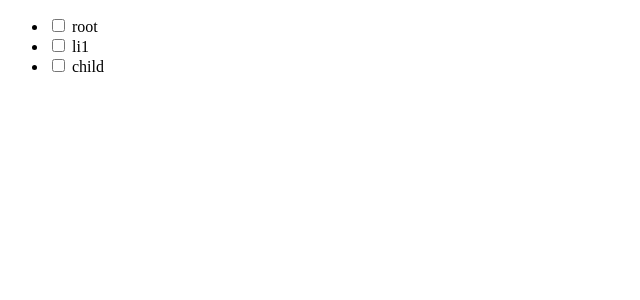
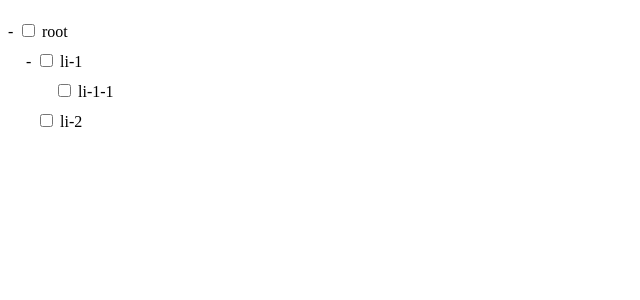
Before and after one commit to JianKang-Li/vue-tree, a Vue app: page / in a window 1280 px wide. Shown: the top 300 px of the page, without its empty margins (0-640 px from the left). Built offline with nearby package versions, Linux system fonts and the light colour scheme.

Commit message:
实现渲染和展开收缩节点

```diff
--- a/src/App.vue
+++ b/src/App.vue
@@ -7,18 +7,19 @@ import { ref } from 'vue'
 import Tree from "@/components/Tree"
 
 const nodes = ref([{
-  id: 1,
-  isParent: true,
-  name: 'root'
-},
-{
-  id: 2,
-  isParent: true,
-  name: 'li1'
-},
-{
-  id: 3,
-  isParent: false,
-  name: 'child'
+  id: 0,
+  name: 'root',
+  children: [{
+    id: 1,
+    name: 'li-1',
+    children: [{
+      id: 3,
+      name: 'li-1-1'
+    }]
+  },
+  {
+    id: 2,
+    name: 'li-2'
+  }]
 }])
 </script>
--- a/src/components/Tree/Tree.vue
+++ b/src/components/Tree/Tree.vue
@@ -1,5 +1,5 @@
 <template>
-  <ul ref="el">
+  <ul ref="el" class="k-tree">
     <template v-for="(node, index) in nodes" :key="index">
       <TreeItem :node="node" :options="options"/>
     </template>
@@ -26,3 +26,15 @@ const el = ref(null)
 const nodes = ref(props.nodes)
 
 </script>
+
+<style scoped>
+ul.k-tree {
+  list-style: none;
+  padding: 0;
+}
+
+ul.k-tree ul {
+  list-style: none;
+  padding:0 0 0 18px;
+}
+</style>
--- a/src/components/Tree/TreeItem.vue
+++ b/src/components/Tree/TreeItem.vue
@@ -1,11 +1,16 @@
 <template>
-  <li>
-    <input type="checkbox" v-show="options.showCheckBox">
+  <li class="k-tree-li">
+    <span :class="[isParent? status ? 'open': 'close' : '', 'trigger-btn']" @click="changeStatus"></span>
+    <input type="checkbox" v-show="options.showCheckBox" v-model="checked">
     {{ node.name }}
   </li>
+  <div v-show="status">
+    <Tree v-if="isParent" :nodes="children" />
+  </div>
 </template>
 
 <script setup>
+import Tree from './Tree.vue'
 import { ref } from 'vue'
 import defineOptions from './Options'
 
@@ -25,4 +30,36 @@ const props = defineProps({
 
 const options = ref(props.options)
 const node = ref(props.node)
+const isParent = node.value?.children
+const children = ref(node.value.children)
+const status = ref(options.status || true)
+const checked = ref(false)
+
+const changeStatus = () => {
+  status.value = !status.value
+}
+
+const getChecked = () => {
+  return checked.value
+}
 </script>
+
+<style scoped>
+li.k-tree-li {
+  padding: 5px 0;
+}
+
+.trigger-btn {
+  cursor: pointer;
+  display: inline-block;
+  width: 10px;
+}
+
+.trigger-btn.close::after{
+  content: '+';
+}
+
+.trigger-btn.open::after{
+  content: '-';
+}
+</style>
```
